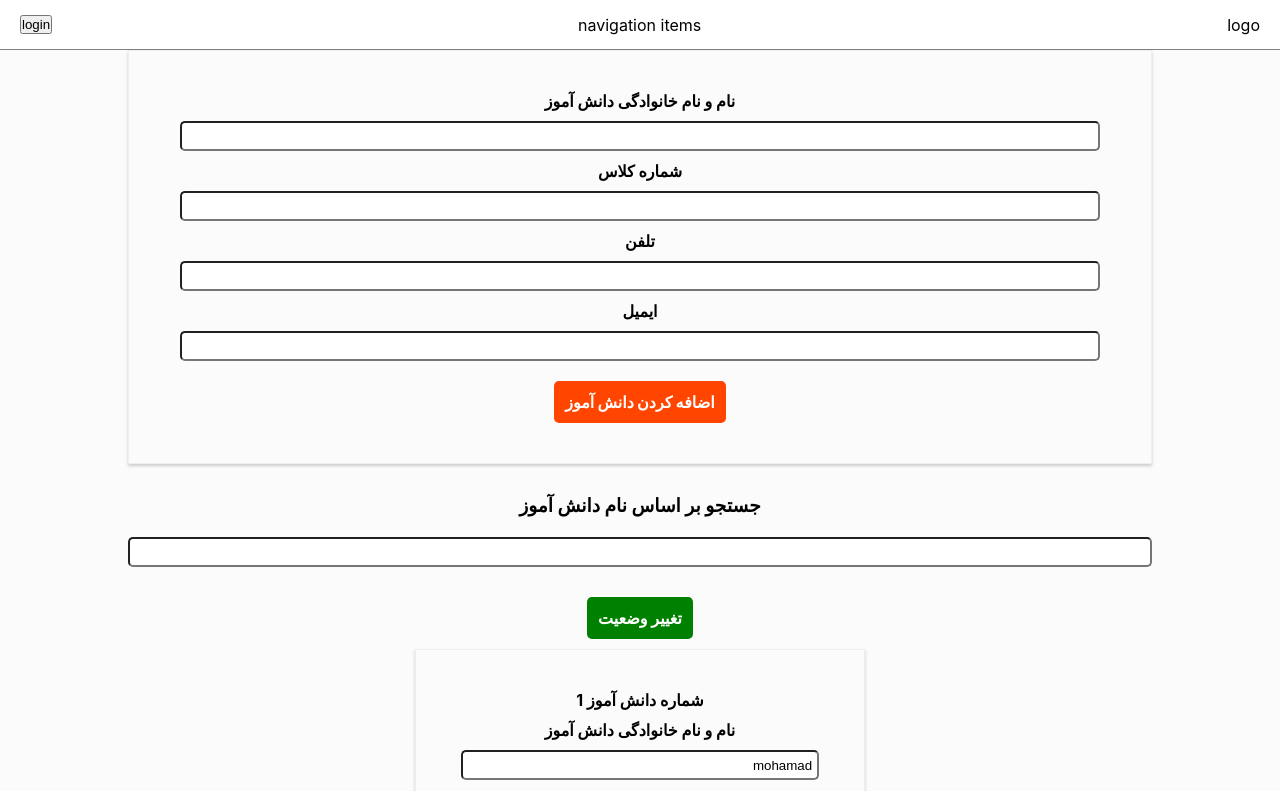
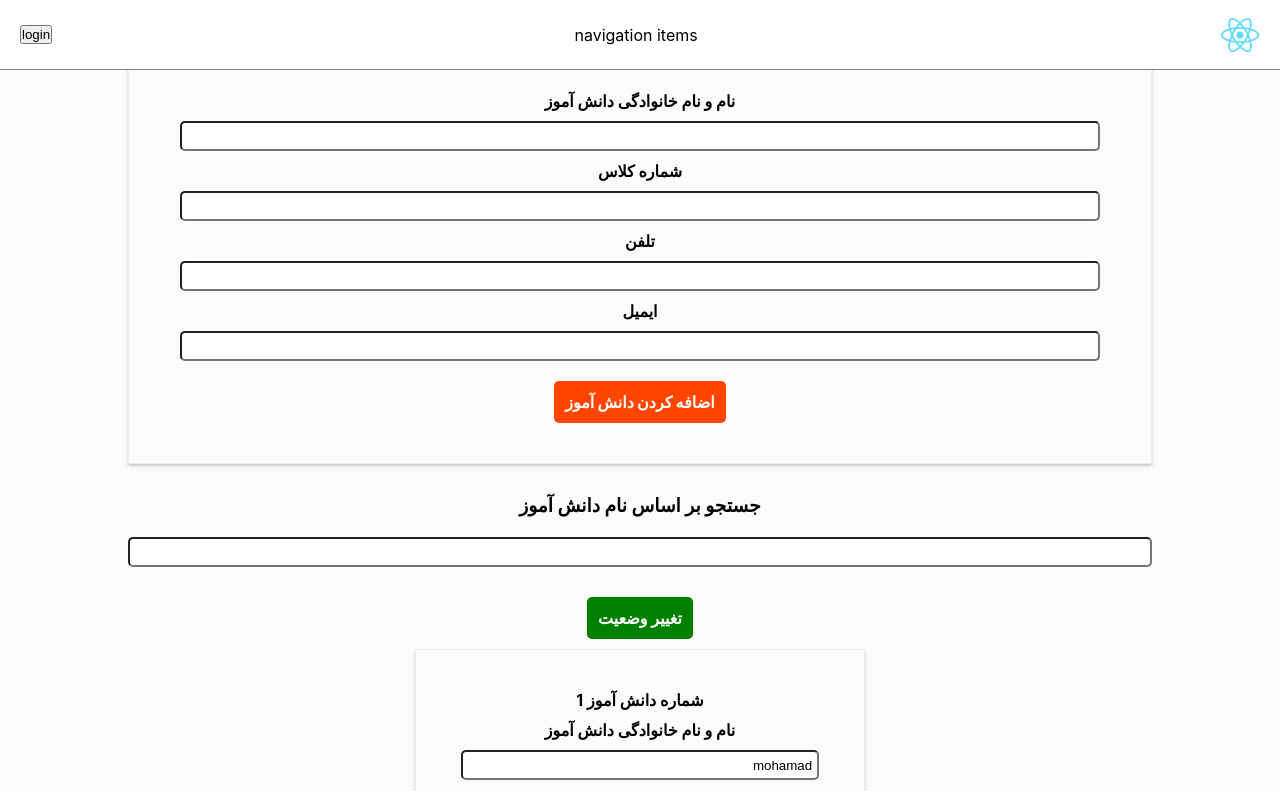
Before and after one commit to MrNezamDeveloper/students, a React (Create React App) app: page / in a window 1280 px wide. Shown: the top 791 px of the page. Built offline with nearby package versions, Linux system fonts and the light colour scheme.

Commit message:
create and add logo component

```diff
--- /dev/null
+++ b/src/component/container/logo/Logo.jsx
@@ -0,0 +1,13 @@
+import React from 'react'
+import logo from '../../../img/logo.png'
+import './logo.css'
+
+const Logo = () => {
+    return (
+        <div className='logo'>
+            <img src={logo} alt="" />
+        </div>
+     );
+}
+
+export default Logo;
--- /dev/null
+++ b/src/component/container/logo/logo.css
@@ -0,0 +1,8 @@
+.logo{
+    display: flex;
+    justify-content: center;
+    align-items: center;
+}
+.logo img{
+    height: 40px;
+}
--- a/src/component/container/toolbar/Toolbar.jsx
+++ b/src/component/container/toolbar/Toolbar.jsx
@@ -1,10 +1,11 @@
 import React from 'react'
+import Logo from '../logo/Logo.jsx';
 import './toolbar.css'
 
 const Toolbar = () => {
     return (
         <header className="toolbar">
-            <div>logo</div>
+            <Logo/>
             <nav>navigation items</nav>
             <button>login</button>
         </header>
--- a/src/component/container/toolbar/toolbar.css
+++ b/src/component/container/toolbar/toolbar.css
@@ -1,5 +1,5 @@
 .toolbar {
-    height: 50px;
+    height: 70px;
     width: 100%;
     background-color: white;
     border-bottom: 1px solid gray;
```
Also changed, not shown: src/img/logo.png (added).
